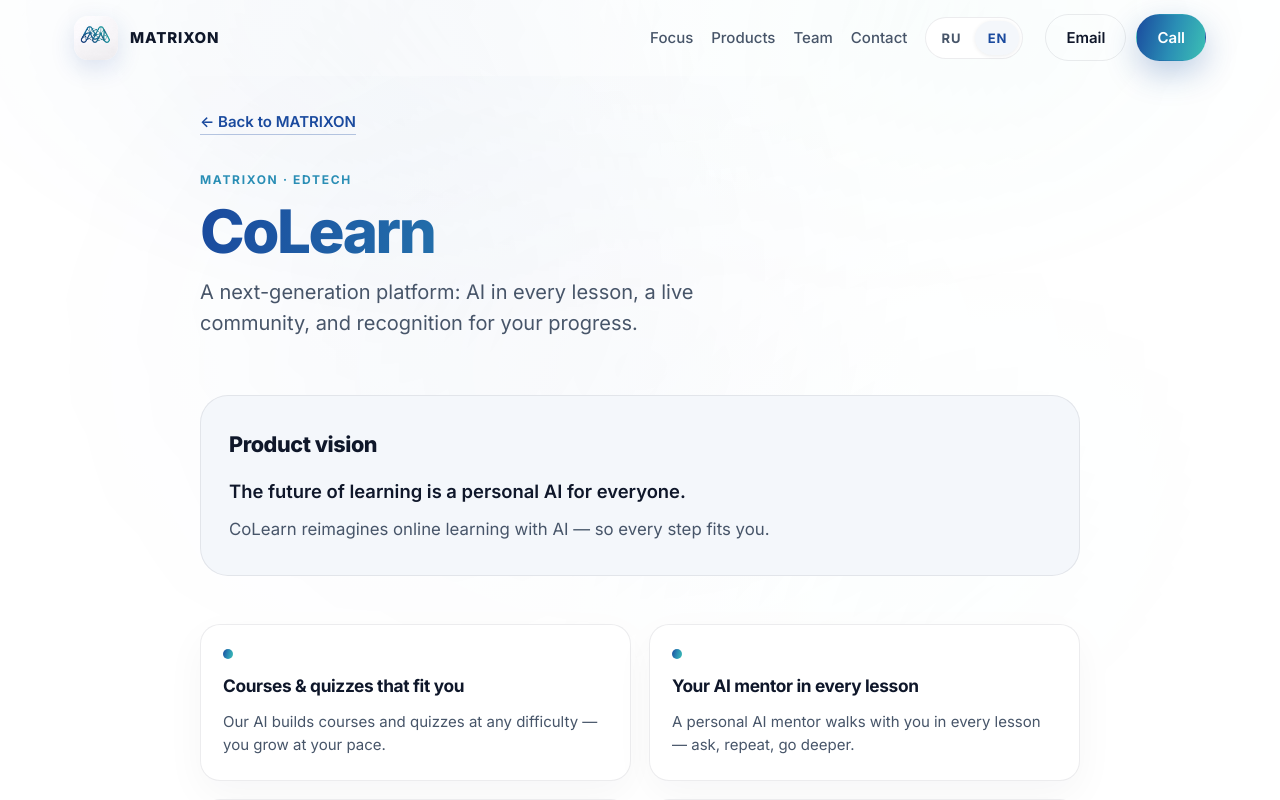
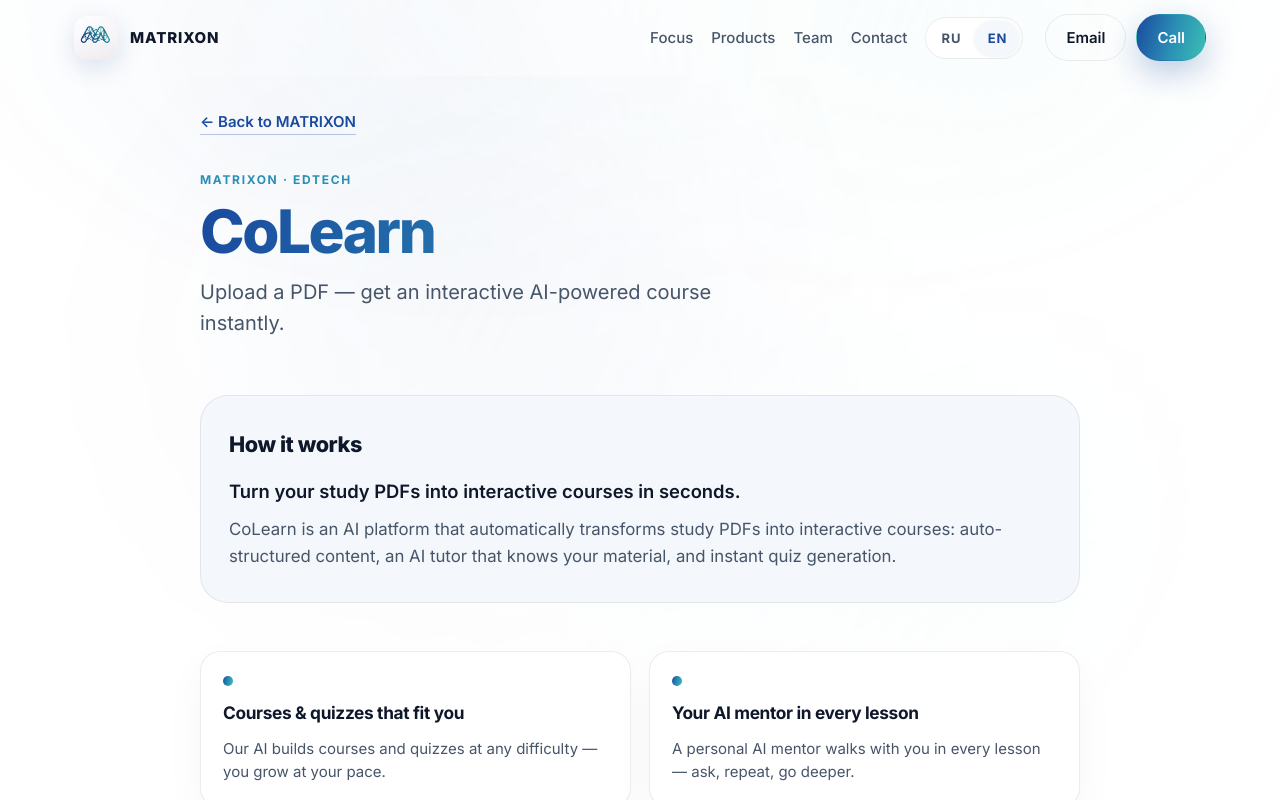
Before and after one commit to SAFIYEV/matrixon-website, a Vue app: page /colearn in a window 1280 px wide. Shown: the top 800 px of the page. Built offline with nearby package versions, Linux system fonts and the light colour scheme.

Commit message:
Update Marat age to 17, rework CoLearn description

```diff
--- a/src/i18n.ts
+++ b/src/i18n.ts
@@ -190,7 +190,7 @@
     founderMaratName: 'Марат Сафиев',
     founderMaratBadge: 'Генеральный директор (CEO)',
     founderMaratP1:
-      'Сафиев Марат (Safiyev Marat) — генеральный директор (CEO) MATRIXON.',
+      'Сафиев Марат (Safiyev Marat) — 17-летний генеральный директор (CEO) MATRIXON.',
     founderMaratWeb3Lead: 'Сооснователь медиаиздания',
     founderWeb3MediaName: 'web3 frens Central Asia',
     founderMaratActivities:
@@ -232,11 +232,11 @@
     footerTelegramMatrixon: 'Telegram — MATRIXON',
     footerBottomPrefix: 'Связь:',
     colearnTagline:
-      'Платформа нового поколения: ИИ в каждом уроке, живое сообщество и признание вашего прогресса.',
-    colearnVisionTitle: 'Видение продукта',
-    colearnVisionLead: 'Будущее обучения — персональный ИИ для каждого.',
+      'Загрузите PDF — получите готовый интерактивный курс с ИИ-тьютором.',
+    colearnVisionTitle: 'Как это работает',
+    colearnVisionLead: 'Превращайте учебные PDF в интерактивные курсы за секунды.',
     colearnVisionBody:
-      'CoLearn переосмысливает онлайн-обучение с помощью ИИ — чтобы каждый шаг подстраивался под вас.',
+      'CoLearn — AI-платформа для автоматической трансформации учебных PDF в интерактивные курсы: авто-структурирование, AI-тьютор по содержанию файла и мгновенная генерация тестов.',
     colearnF1Title: 'Курсы и проверки под вас',
     colearnF1Text:
       'ИИ собирает курсы и задания нужной сложности — вы растёте в своём темпе.',
@@ -328,7 +328,7 @@
     founderMaratName: 'Marat Safiyev',
     founderMaratBadge: 'Chief Executive Officer (CEO)',
     founderMaratP1:
-      'Marat Safiyev (Safiyev Marat) is the Chief Executive Officer (CEO) of MATRIXON.',
+      'Marat Safiyev (Safiyev Marat) is the 17-year-old Chief Executive Officer (CEO) of MATRIXON.',
     founderMaratWeb3Lead: 'Co-founder of the media publication',
     founderWeb3MediaName: 'web3 frens Central Asia',
     founderMaratActivities:
@@ -369,11 +369,11 @@
     footerMediaH: 'Media',
     footerTelegramMatrixon: 'Telegram — MATRIXON',
     colearnTagline:
-      'A next-generation platform: AI in every lesson, a live community, and recognition for your progress.',
-    colearnVisionTitle: 'Product vision',
-    colearnVisionLead: 'The future of learning is a personal AI for everyone.',
+      'Upload a PDF — get an interactive AI-powered course instantly.',
+    colearnVisionTitle: 'How it works',
+    colearnVisionLead: 'Turn your study PDFs into interactive courses in seconds.',
     colearnVisionBody:
-      'CoLearn reimagines online learning with AI — so every step fits you.',
+      'CoLearn is an AI platform that automatically transforms study PDFs into interactive courses: auto-structured content, an AI tutor that knows your material, and instant quiz generation.',
     colearnF1Title: 'Courses & quizzes that fit you',
     colearnF1Text:
       'Our AI builds courses and quizzes at any difficulty — you grow at your pace.',
```
Also changed, not shown: flooter.png (added), header.png (added).
